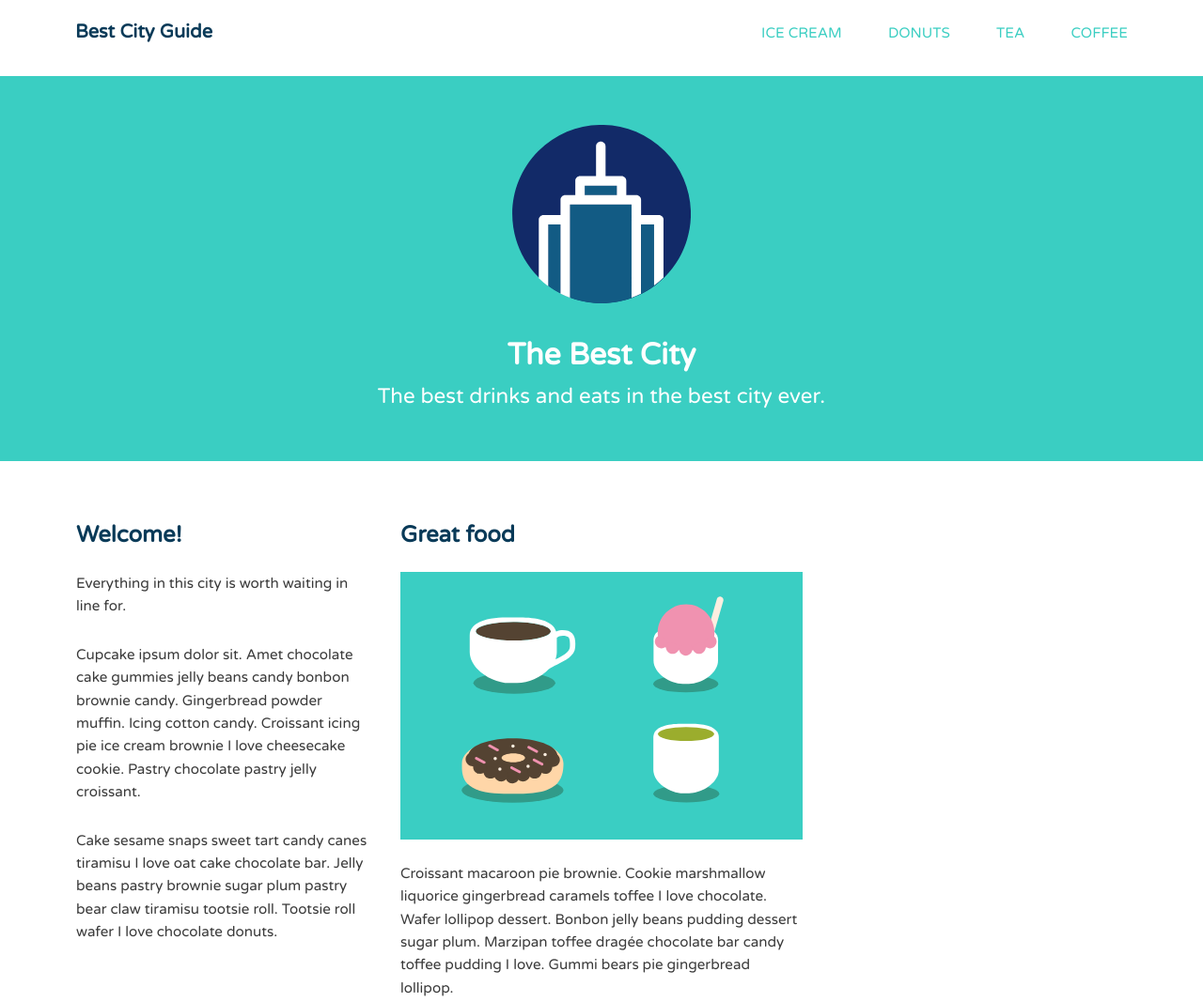
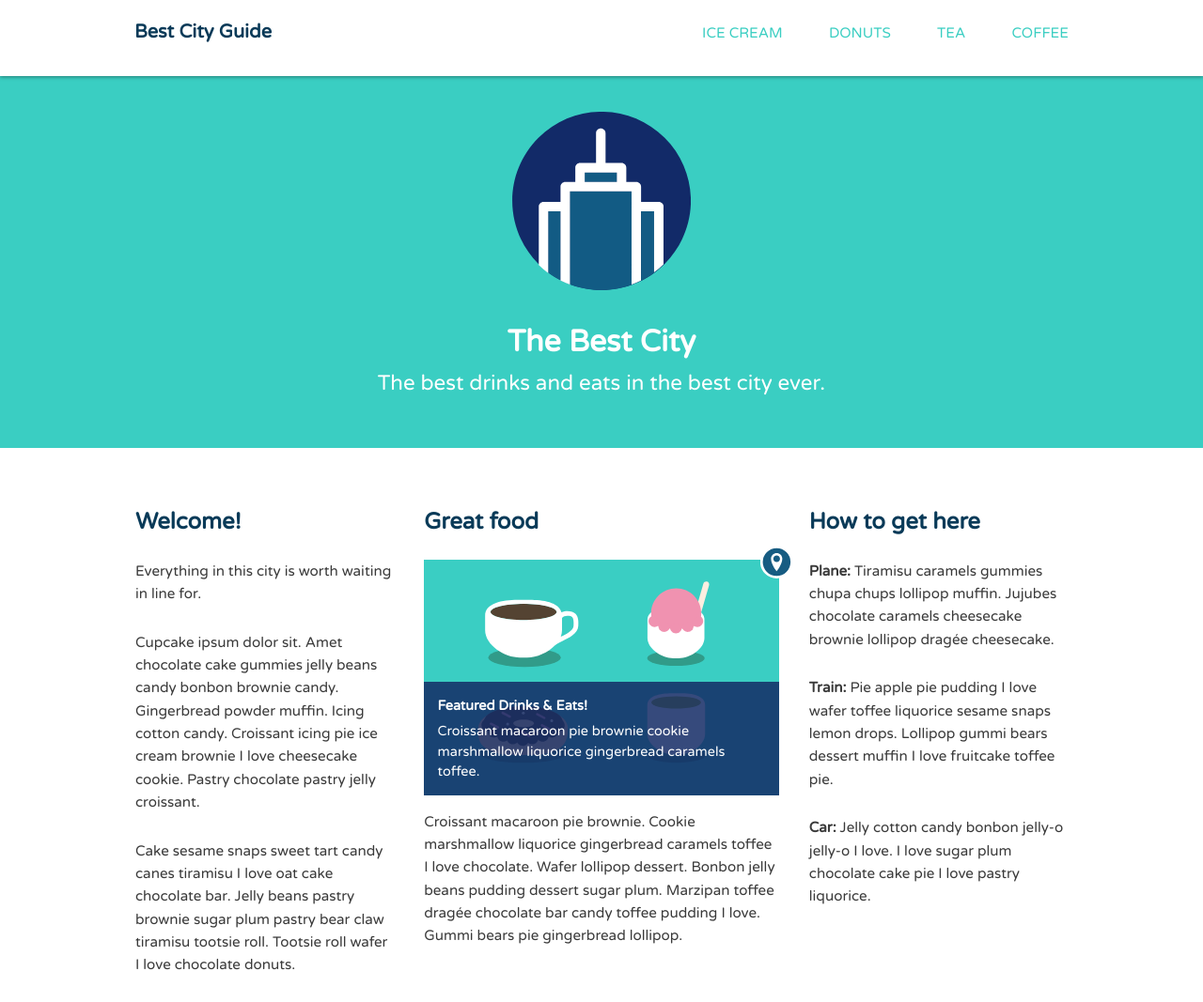
Before and after one commit to Frente-fin/City-Guide, a plain HTML site: page index.html in a window 1280 px wide. Shown: the top 1067 px of the page at 94% size. Drawn offline with nearby package versions, Linux system fonts and the light colour scheme.

Commit message:
added fixed nav forreal

```diff
--- a/index.html
+++ b/index.html
@@ -26,7 +26,9 @@
 		<h1 class="headline">The Best City</h1>
 		<span class="tagline">The best drinks and eats in the best city ever.</span>
 	</div><!--/.banner-->
+
 	<div class="container clearfix">
+
 		<div class="secondary col">
 			<h2>Welcome!</h2>
 			<p>Everything in this city is worth waiting in line for.</p>
@@ -36,7 +38,16 @@
 
 		<div class="primary col">
 			<h2>Great food</h2>
+
+			<figure>
+        <img class="icon-location" src="img/location.svg">
 				<img class="feat-img" src="img/treats.svg" alt="Drinks and eats">
+				<figcaption>
+					<h4>Featured Drinks &amp; Eats!</h4>
+					Croissant macaroon pie brownie cookie marshmallow liquorice gingerbread caramels toffee.
+				</figcaption>
+			</figure>
+
 			<p>Croissant macaroon pie brownie. Cookie marshmallow liquorice gingerbread caramels toffee I love chocolate. Wafer lollipop dessert. Bonbon jelly beans pudding dessert sugar plum. Marzipan toffee drag&#233;e chocolate bar candy toffee pudding I love. Gummi bears pie gingerbread lollipop.</p>
 		</div><!--/.primary-->
 
@@ -46,7 +57,9 @@
 			<p><strong>Train: </strong>Pie apple pie pudding I love wafer toffee liquorice sesame snaps lemon drops. Lollipop gummi bears dessert muffin I love fruitcake toffee pie.</p>
 			<p><strong>Car: </strong>Jelly cotton candy bonbon jelly-o jelly-o I love. I love sugar plum chocolate cake pie I love pastry liquorice.</p>
 		</div><!--/.tertiary-->
-</div>
+
+	</div><!--/.container-->
+
 	<footer class="main-footer">
 		<span>&copy;2015 Residents of The Best City Ever.</span>
 	</footer>
--- a/scss/style.scss
+++ b/scss/style.scss
@@ -24,8 +24,13 @@ a {
 }
 
 h2,
-h3 {
+h3,
+h4 {
 	margin-top: 0;
+}
+
+h4 {
+	margin-bottom: .4em;
 }
 
 a {
@@ -34,6 +39,23 @@ a {
 
 img {
 	max-width: 100%;
+}
+
+figure {
+	margin: 0;
+	line-height: 0;
+  position: relative;
+}
+
+figcaption {
+	font-size: .9em;
+	line-height: 1.5;
+	color: #fff;
+	padding: 1em;
+	background: rgba(19,43,102, .85);
+  position: absolute;
+  bottom: 0;
+  width: 100%;
 }
 
 /* =================================
@@ -49,12 +71,12 @@ img {
 
 .main-nav {
 	margin-top: 5px;
+}
 
-}
 	.name a,
 	.main-nav a {
+		display: block;
 		text-align: center;
-  display: block;
 		padding: 10px 15px;
 	}
 
@@ -73,15 +95,12 @@ img {
 .main-header {
 	padding-top: .5em;
 	padding-bottom: .5em;
-
 }
 
 .banner,
 .main-footer {
 	text-align: center;
-
 }
-
 
 .banner {
 	color: #fff;
@@ -93,7 +112,6 @@ img {
 .col {
 	padding-right: 1em;
 	padding-left: 1em;
-
 }
 
 .main-footer {
@@ -110,7 +128,13 @@ img {
 
 .headline {
 	margin-bottom: 0;
+}
 
+.icon-location {
+    width: 35px;
+    position: absolute;
+    top: -15px;
+    right: -15px;
 }
 
 /* =================================
@@ -119,17 +143,28 @@ img {
 
 @media (min-width: 769px) {
 
+  body {
+    padding-top: 68px;
+ }
+
+  .main-header {
+     position: fixed;
+     background: #fff;
+     box-shadow: 0 1px 4px rgba(0,0,0,.4);
+     width: 100%;
+     top: 0;
+     z-index: 1000;
+
+  }
 
 	.container {
 		width: 90%;
 		margin: 0 auto;
-
 	}
 
 	.name,
-    .col    {
+	.col {
 		float: left;
-
 	}
 
 	.primary,
@@ -139,7 +174,6 @@ img {
 
 	.main-nav {
 		float: right;
-
 	}
 
 	.main-nav li {
@@ -150,7 +184,6 @@ img {
 	.tagline {
 		font-size: 1.4em;
 	}
-
 
 	/* ---- Float clearfix ---- */
 
@@ -165,7 +198,7 @@ img {
 @media (min-width: 1025px) {
 
 	.container {
-        width: 80;
+		width: 80%;
 		max-width: 1150px;
 	}
 
@@ -174,7 +207,8 @@ img {
 	}
 
 	.secondary,
-    .teritary {
+	.tertiary {
 		width: 30%;
 	}
+
 }
```
Also changed, not shown: css/style.css, 1 other file. Lines whose indentation alone changed are shown as unchanged.
